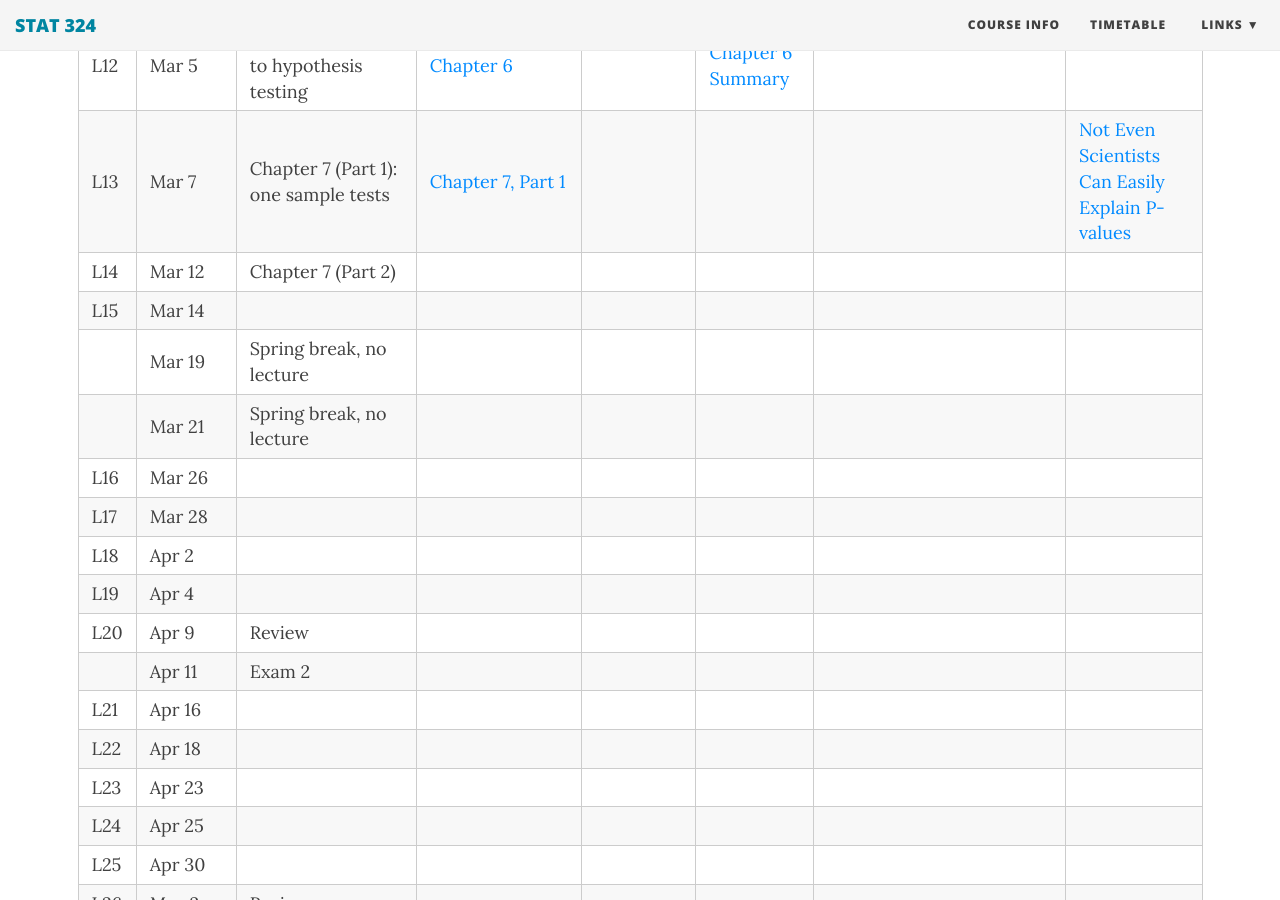
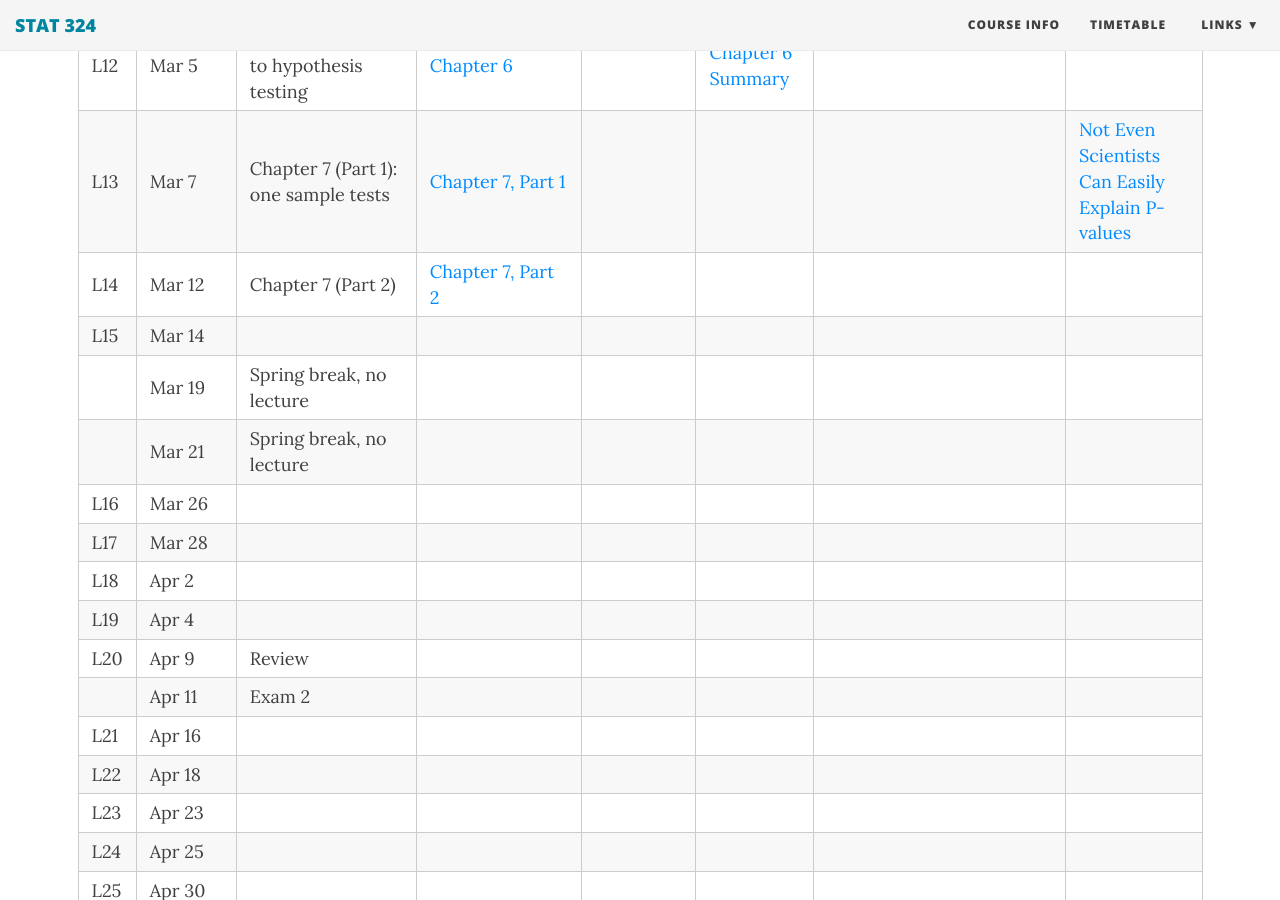
Before and after one commit to duzhewang/stat324, a Jekyll site: the page built from timetable.md, in a window 1280 px wide and 900 px high, scrolled down 1409 px. Built offline with Jekyll 4.4.1, drawn with Linux system fonts in a browser that asks for light colours; nearby versions of some CDN libraries.

Commit message:
Update timetable.md

```diff
--- a/timetable.md
+++ b/timetable.md
@@ -23,7 +23,7 @@
 |  | Feb 28 | Midterm 1 |    |   |   |  HW4 is out, due on 3/8.    |      |
 |L12| Mar 5 | Chapter 6: Intro to hypothesis testing | [Chapter 6](https://github.com/dzwang91/stat324/raw/gh-pages/lectures/chapter6.pdf)  |  |  [Chapter 6 Summary](https://github.com/dzwang91/stat324/raw/gh-pages/notessummary/Chapter6notes.pdf)  |      |
 |L13| Mar 7 | Chapter 7 (Part 1): one sample tests  |  [Chapter 7, Part 1](https://github.com/dzwang91/stat324/raw/gh-pages/lectures/chapter7-1.pdf)  |  |   |   |  [Not Even Scientists Can Easily Explain P-values](https://fivethirtyeight.com/features/not-even-scientists-can-easily-explain-p-values/)    |
-|L14| Mar 12 | Chapter 7 (Part 2) |   |   |  |      |      |
+|L14| Mar 12 | Chapter 7 (Part 2) | [Chapter 7, Part 2](https://github.com/dzwang91/stat324/raw/gh-pages/lectures/chapter7-2.pdf)  |   |  |      |      |
 |L15| Mar 14 | | |   |   |      |      |
 | | Mar 19 | Spring break, no lecture | |    |      |      |      |
 | | Mar 21 | Spring break, no lecture |   |       |      |      |      |
```
